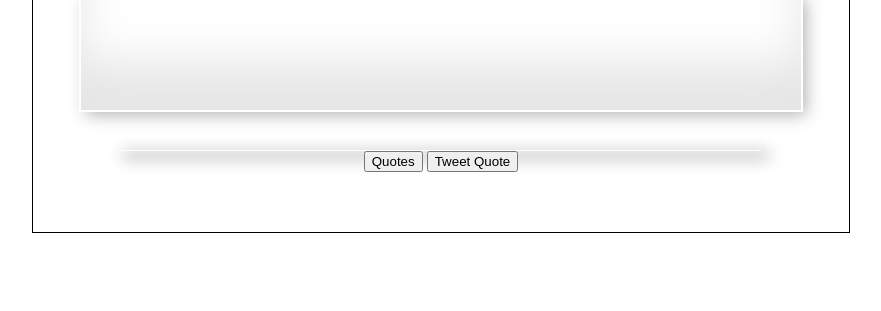
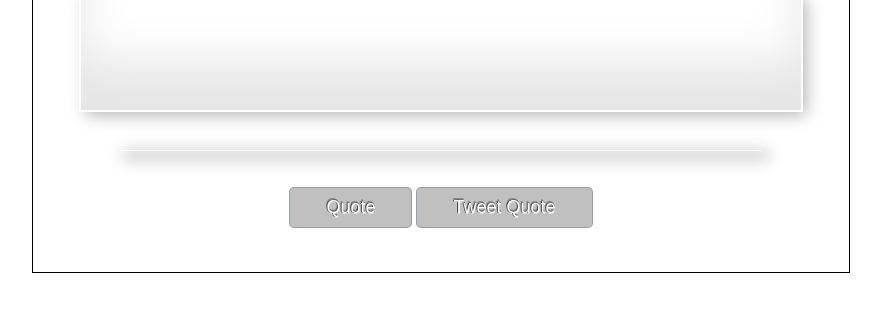
Before and after one commit to tshepop/random-quotes-generator, a plain HTML site: page index.html in a window 1280 px wide. Shown: the part 113-424 px from the top of the page, without its empty margins (199-1080 px from the left). Drawn offline with nearby package versions, Linux system fonts and the light colour scheme.

Commit message:
added css styling to the buttons.

```diff
--- a/css/style.css
+++ b/css/style.css
@@ -2,7 +2,7 @@
 #container {
 	border: 0.1px solid black;
 	width: 50em;
-	height: 20em;
+	height: auto;
 	padding: 0.5em;
 	/*margin: 1.5em auto;*/
 	margin: 0 auto;
@@ -32,3 +32,15 @@ hr {
 #button-container {
 	text-align: center;
 }
+
+input[type='button'] {
+	font-size: 18px;
+	margin: 2em 0;
+	padding: 0.5em 2em;
+	color: #fff;
+	background: rgb(192,192,192);
+	border: 1px solid hsla(210,12%,57%,0.7);
+	border-radius: 5px;
+	text-shadow: -1px 0 0 rgba(0,0,0,0.5), 0 -1px 0 rgba(0,0,0,0.3), 0 1px 0 rgba(255,255,255,0.5), -1px -2px 0 rgba(0,0,0,0.3);
+
+}
--- a/index.html
+++ b/index.html
@@ -15,7 +15,7 @@
 		</blockquote>
 		<hr/>
 		<div id="button-container">
-			<input type="button" id="getQuotes" value="Quotes" />
+			<input type="button" id="getQuotes" value="Quote" />
 			<input type="button" id="twitterButton" value="Tweet Quote" />
 		</div>
 
```
